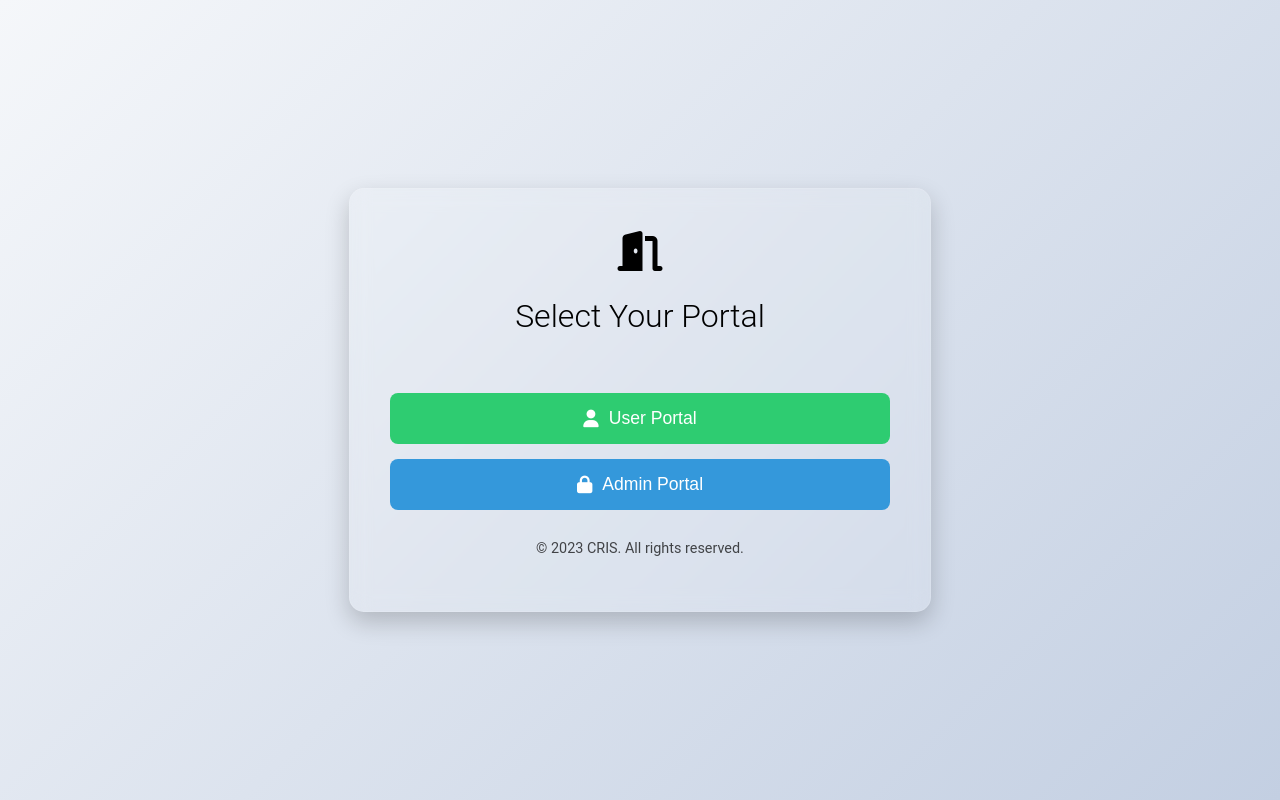
After one commit to vee-yy/team3_cris, a PHP site: page /index.php in a window 1280 px wide. The commit adds this page. Run offline with PHP 8.4, Linux system fonts and the light colour scheme.

Commit message:
slight changes

```diff
--- a/Loginweb/login.php
+++ b/Loginweb/login.php
@@ -17,7 +17,7 @@ if ($_SERVER["REQUEST_METHOD"] == "POST") {
         // Assuming you store hashed passwords:
         if (password_verify($password, $user['password'])) {
             $_SESSION['user_id'] = $user['id'];
-            header("Location: index.php");
+            header("Location: certificate.html");
             exit();
         } else {
             echo "Invalid password.";
--- /dev/null
+++ b/index.php
@@ -0,0 +1,32 @@
+<!DOCTYPE html>
+<html lang="en">
+<head>
+    <meta charset="UTF-8">
+    <meta http-equiv="X-UA-Compatible" content="IE=edge">
+    <meta name="viewport" content="width=device-width, initial-scale=1.0">
+    <link rel="stylesheet" href="style.css">
+    <link rel="stylesheet" href="https://cdnjs.cloudflare.com/ajax/libs/font-awesome/6.4.0/css/all.min.css">
+    <title> index </title>
+</head>
+<body>
+    <div class="container">
+        <div class="logo">
+            <i class="fas fa-door-open"></i>
+        </div>
+        <h1>Select Your Portal</h1>
+        <div class="options">
+            <button class="option-btn user-btn" onclick="redirect('user')">
+                <i class="fas fa-user"></i> User Portal
+            </button>
+            <button class="option-btn admin-btn" onclick="redirect('admin')">
+                <i class="fas fa-lock"></i> Admin Portal
+            </button>
+        </div>
+        <div class="footer">
+            <p>© 2023 CRIS. All rights reserved.</p>
+        </div>
+    </div>
+
+    <script src="style.js"></script>
+</body>
+</html>
```
Also changed, not shown: Loginweb/LoginPage.html (+1 -8 lines).
